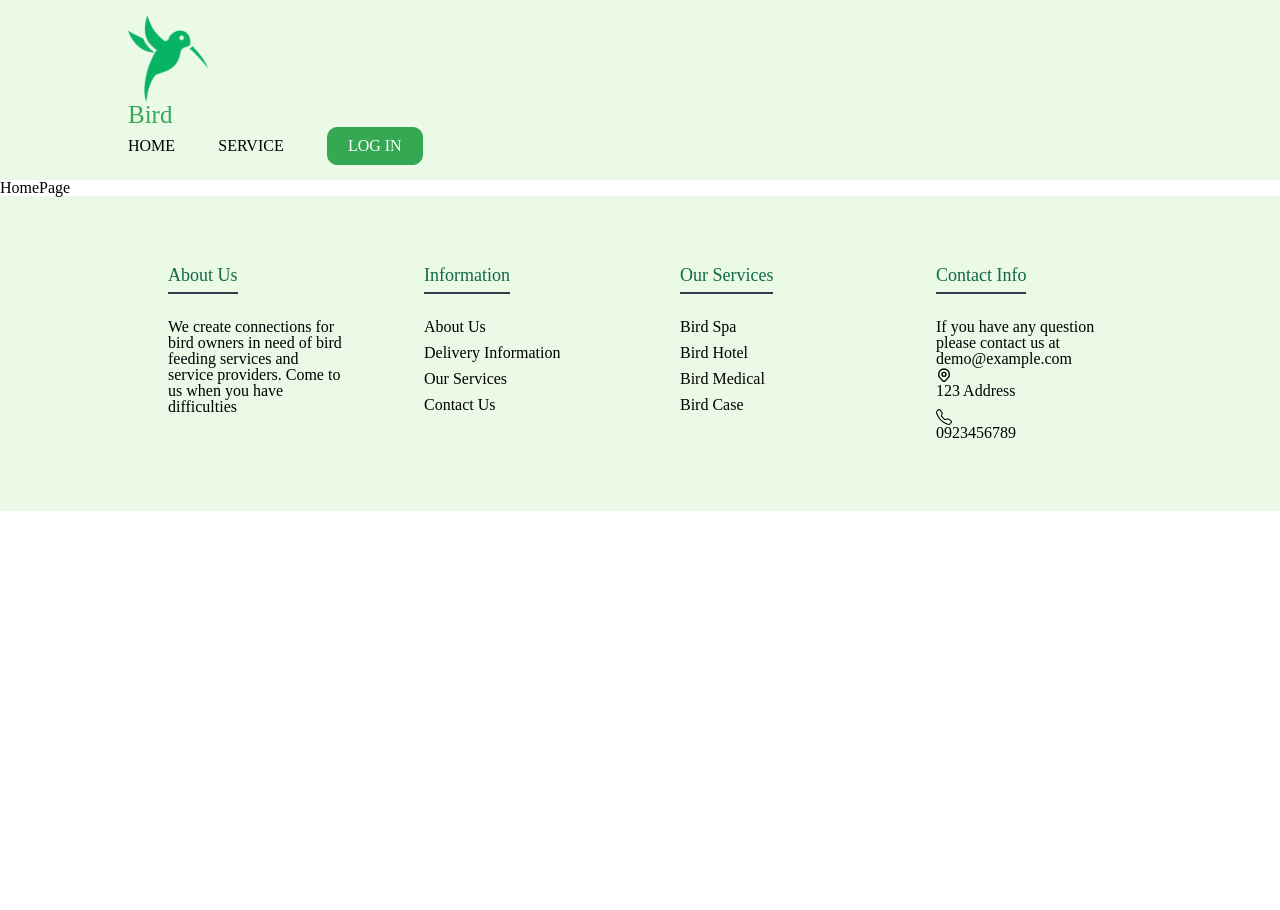
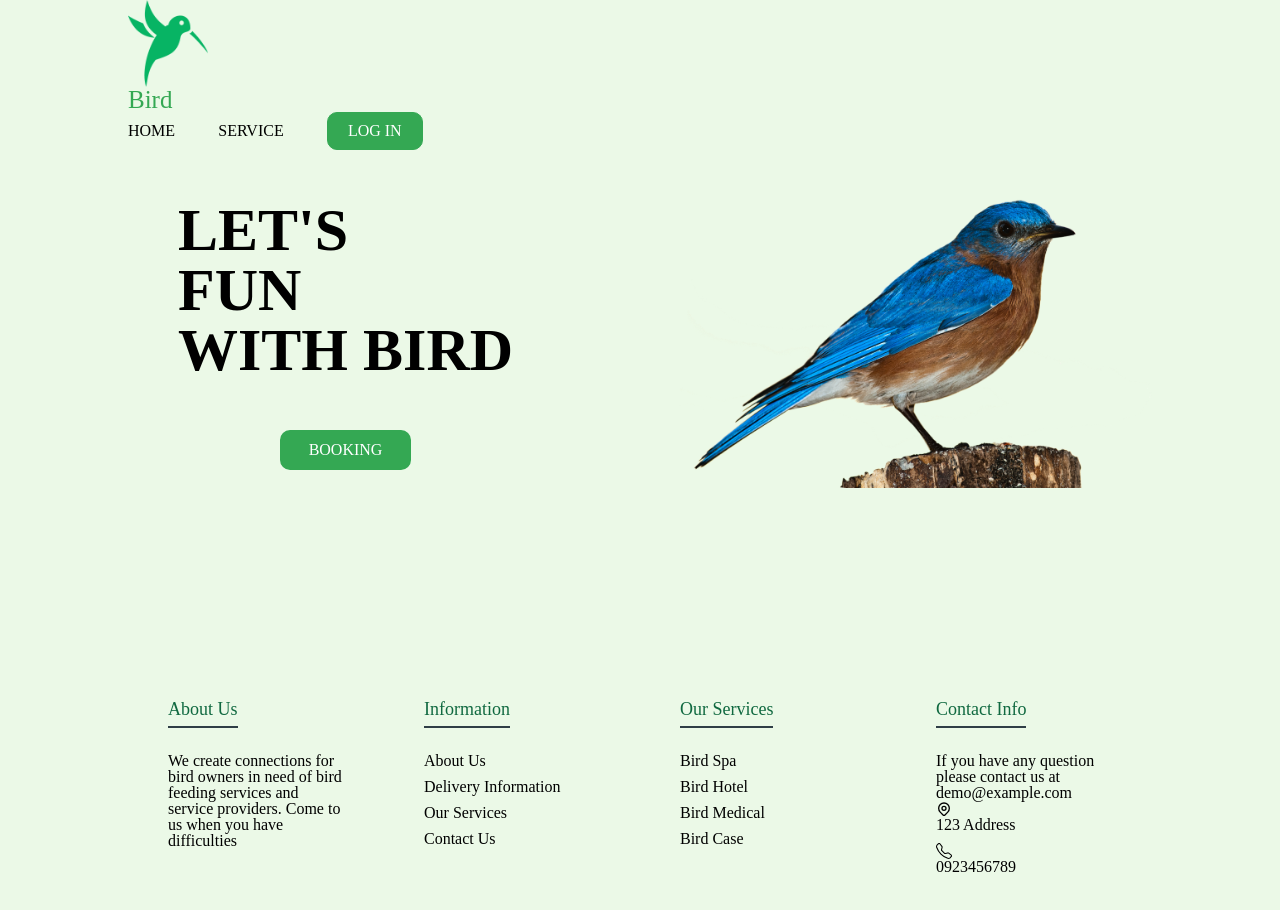
Before and after one commit to Castel0510/SWP391_FE, a React (Vite) app: page / in a window 1280 px wide. Shown: the top 910 px of the page. Before the commit the page ends 800 px from the top, so only its background shows below. Built offline with nearby package versions, Linux system fonts and the light colour scheme.

Commit message:
add hero UI

```diff
--- a/package.json
+++ b/package.json
@@ -10,11 +10,11 @@
     "preview": "vite preview"
   },
   "dependencies": {
+    "framer-motion": "^10.16.4",
     "react": "^18.2.0",
     "react-dom": "^18.2.0",
     "react-icons": "^4.11.0",
     "react-router-dom": "^6.16.0",
-    "reactstrap": "^9.2.0",
     "sass": "^1.67.0"
   },
   "devDependencies": {
--- a/src/Components/HeaderComponent/HeaderComponent.jsx
+++ b/src/Components/HeaderComponent/HeaderComponent.jsx
@@ -1,10 +1,26 @@
-import React from 'react'
+import React, { useState, useEffect } from 'react'
 import { NavLink, Link } from 'react-router-dom';
-import { Container } from "reactstrap";
 import logo from '../../Assets/Images/logo.png';
 import './style.scss'
 
 const HeaderComponent = () => {
+    const [scrolled, setScrolled] = useState(false);
+
+    const handleScroll = () => {
+        if (window.scrollY > 0) {
+            setScrolled(true);
+        } else {
+            setScrolled(false);
+        }
+    };
+
+    useEffect(() => {
+        window.addEventListener('scroll', handleScroll);
+        return () => {
+          window.removeEventListener('scroll', handleScroll);
+        };
+      }, []);
+
     const navLinks = [
         {
             path: "/",
@@ -22,7 +38,7 @@ const HeaderComponent = () => {
 
     return (
         <header className="header">
-            <div className="main__navbar">
+            <div className={`main__navbar ${scrolled ? 'scrolled' : ''}`}>
                 <div className="container mx-auto flex items-center gap-1 justify-between">
                     <div className="logo">
                         <Link to="/" className="flex items-center">
--- a/src/Components/HeaderComponent/style.scss
+++ b/src/Components/HeaderComponent/style.scss
@@ -1,7 +1,8 @@
 .header {
+
   .main__navbar {
-    padding: 15px 0px;
-    background: #EBF9E7;
+    background: #ebf9e7;
+    transition: background-color 0.3s ease;
 
     .container {
       max-width: 1024px;
@@ -15,7 +16,7 @@
           height: auto;
         }
         h3 {
-          color: #34A853;
+          color: #34a853;
           margin: 0px;
           font-size: 25px;
         }
@@ -27,13 +28,13 @@
         column-gap: 2.7rem;
 
         a {
-            text-transform: uppercase;
-            color: black;
+          text-transform: uppercase;
+          color: black;
         }
 
         a:last-child {
-          background-color: #34A853;
-          border: 1px solid #34A853;
+          background-color: #34a853;
+          border: 1px solid #34a853;
           padding: 10px 20px;
           color: white;
           border-radius: 10px;
@@ -41,15 +42,27 @@
         }
 
         a:not(:last-child):hover {
-          border-bottom: 1px solid #34A853;
+          border-bottom: 2px solid #34a853;
         }
 
         a:last-child:hover {
-          background-color: #84a98c;
-          border: 1px solid #34A853;
+          background-color: #d4a373;
+          border: 1px solid #d4a373;
           color: black;
-          transition: all 0.5s ease-out;        }
+          transition: all 0.5s ease-out;
+        }
       }
     }
   }
+
+  .scrolled {
+    transition: background-color 0.3s ease;
+    background-color: white;
+    box-shadow: 0 2px 4px rgba(0, 0, 0, 0.1);
+    position: fixed;
+    top: 0;
+    left: 0;
+    right: 0;
+    z-index: 999;
+  }
 }
--- /dev/null
+++ b/src/Components/HeroComponent/index.jsx
@@ -0,0 +1,46 @@
+import React from 'react'
+import './style.scss'
+import bird_hero from '../../Assets/Images/bird_hero.png'
+import { motion } from 'framer-motion'
+
+const HeroComponent = () => {
+    return (
+        <section className="hero-wrapper">
+            <div className='hero-container'>
+                <motion.div
+                    initial={{ y: "2rem", opacity: 0 }}
+                    animate={{ y: 0, opacity: 1 }}
+                    transition={{ duration: 1, type: "string" }}
+                    className="hero-left"
+                >
+                    <div className="hero-title">
+                        <p>
+                            let's
+                            <br />
+                            fun
+                            <br />
+                            with bird
+                        </p>
+                    </div>
+
+                    <div className="hero-button">
+                        Booking
+                    </div>
+                </motion.div>
+
+                <div className="hero-right">
+                    <motion.div
+                        initial={{ x: "7rem", opacity: 0 }}
+                        animate={{ x: 0, opacity: 1 }}
+                        transition={{ duration: 2, type: "spring" }}
+                        className="image-container"
+                    >
+                        <img src={bird_hero} />
+                    </motion.div>
+                </div>
+            </div>
+        </section >
+    )
+}
+
+export default HeroComponent
--- /dev/null
+++ b/src/Components/HeroComponent/style.scss
@@ -0,0 +1,58 @@
+.hero-wrapper {
+  position: relative;
+  background-color: #ebf9e7;
+  //   height: calc(100vh - 116.73px);
+
+  .hero-container {
+    max-width: 1024px;
+    margin: 0 auto;
+    display: flex;
+    justify-content: space-between;
+    align-items: flex-start;
+
+    .hero-left {
+      display: flex;
+      align-items: center;
+      flex-direction: column;
+      justify-content: center;
+
+      .hero-title {
+        margin: 50px;
+        p {
+          color: black;
+          text-transform: uppercase;
+          font-size: 60px;
+          font-weight: bold;
+        }
+      }
+
+      .hero-button {
+        background-color: #34a853;
+        border-radius: 10px;
+        border: 2px solid #34a853;
+        width: 30%;
+        text-align: center;
+        padding: 10px 0px;
+        cursor: pointer;
+        transition: all 0.5s ease-out;
+        color: white;
+        text-transform: uppercase;
+      }
+
+      .hero-button:hover {
+        background-color: #d4a373;
+        border: 2px solid #d4a373;
+        color: black;
+        transition: all 0.5s ease-out;
+      }
+    }
+
+    .hero-right {
+      .image-container {
+        width: 30rem;
+        height: 30rem;
+        overflow: hidden;
+      }
+    }
+  }
+}
--- a/src/Pages/HomePage/HomePage.jsx
+++ b/src/Pages/HomePage/HomePage.jsx
@@ -1,8 +1,11 @@
 import React from 'react'
+import HeroComponent from '../../Components/HeroComponent'
 
 const HomePage = () => {
   return (
-    <div>HomePage</div>
+    <>
+      <HeroComponent />
+    </>
   )
 }
 
--- a/src/index.css
+++ b/src/index.css
@@ -52,3 +52,7 @@ table {
 	border-collapse: collapse;
 	border-spacing: 0;
 }
+
+* {
+	scroll-behavior: smooth;
+}
```
Also changed, not shown: src/Assets/Images/bird_hero.png (added), 1 other file (tests, documents, lock files or other folders).
